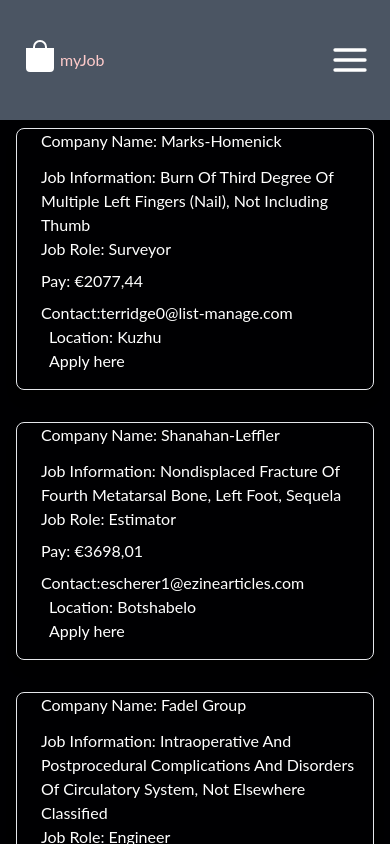
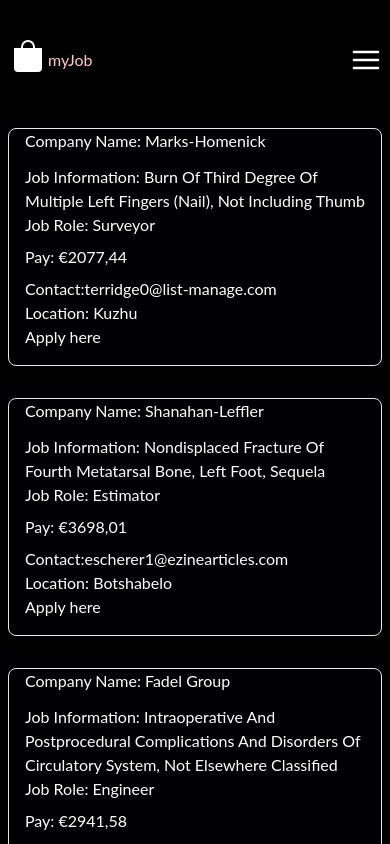
Before and after one commit to Mrjiks/ad-free-jobs, a Next.js app: page /pages/jobs in a window 390 px wide. Shown: the top 844 px of the page. Built offline with nearby package versions, Linux system fonts and the light colour scheme.

Commit message:
Fix unequal job card

```diff
--- a/app/components/Navbar.jsx
+++ b/app/components/Navbar.jsx
@@ -12,8 +12,8 @@ import Logo from "./atoms/Logo";
 export const Navbar = () => {
   const [showMenu, setShowMenu] = useState(false);
   return (
-    <div className='z-50 sticky inset-0 bg-gray-600'>
-      <nav className='container flex justify-between sticky inset-0 px-5 py-10 mx-auto mb-2 md:justify-between md:px-8 lg:px-20'>
+    <div className='z-50 sticky inset-0 bg-black md:bg-gray-600'>
+      <nav className='container flex justify-between sticky inset-0 py-10 mb-2 md:justify-between md:px-8 lg:px-20'>
         <Link href='/'>
           <Logo />
         </Link>
@@ -33,9 +33,9 @@ export const Navbar = () => {
         <div className='md:hidden lg:hidden '>
           <div onClick={() => setShowMenu((preState) => !preState)}>
             {!showMenu ? (
-              <FiMenu className='w-10 h-10 font-semibold text-white cursor-pointer' />
+              <FiMenu className='w-10 h-10 pr-2 font-semibold text-white cursor-pointer' />
             ) : (
-              <TfiClose className='w-10 h-10 font-semibold text-white cursor-pointer' />
+              <TfiClose className='w-10 h-10 pr-2 font-semibold text-white cursor-pointer' />
             )}
           </div>
         </div>
--- a/app/components/atoms/Logo.jsx
+++ b/app/components/atoms/Logo.jsx
@@ -3,7 +3,7 @@ import { BsBagFill } from "react-icons/bs";
 
 const Logo = () => {
   return (
-    <div className='flex flex-1 align-middle'>
+    <div className='flex flex-1 pl-2 align-middle'>
       <BsBagFill className='w-10 h-10 pb-2 font-semibold text-white cursor-pointer' />
       <p className='py-2 text-red-200'>myJob</p>
     </div>
--- a/app/pages/jobs/page.js
+++ b/app/pages/jobs/page.js
@@ -11,26 +11,23 @@ const Jobs = () => {
       </div>
       <div className='w-full'>
         {jobs.map((job) => {
-          {
-            /* const url = job.url; */
-          }
           return (
             <div
               className='flex justify-center md:mt-20 md:w-full hover:translate-y-1 '
               key={job.id}>
-              <div className='flex flex-col justify-between h-auto mx-4 mb-8 align-middle border rounded-lg shadow-lg md:w-full md:flex-row lg:flex-row 2xl:flex-row'>
-                <div className='flex flex-col flex-wrap items-start w-full px-4 space-x-2 overflow-hidden md:mr-3 md:p-4 md:w-3/12 '>
-                  <h3 className='px-2 mb-3 capitalize'>Company Name: {job.company}</h3>
+              <div className='flex flex-col justify-between w-full h-auto mx-2 mb-8 align-middle border rounded-lg shadow-lg md:w-full md:flex-row lg:flex-row 2xl:flex-row'>
+                <div className='flex flex-col flex-wrap items-start w-full px-4 overflow-hidden md:mr-3 md:p-4 md:w-1/2'>
+                  <h3 className='mb-3 capitalize'>Company Name: {job.company}</h3>
                   <p className='capitalize'> Job Information: {job.info}</p>
                   <p className='capitalize'> Job Role: {job.role}</p>
                   <p className='py-2'> Pay: {job.pay}</p>
                   <p> Contact:{job.email}</p>
                 </div>
                 <div className='flex items-center px-4'>
-                  <p className='px-4'>Location: {job.location}</p>
+                  <p className=''>Location: {job.location}</p>
                 </div>
-                <div className='flex items-center px-4 '>
-                  <p className='px-4 mb-4'>
+                <div className='flex items-center px-4 pb-4'>
+                  <p className=''>
                     <Link href='/'>Apply here</Link>
                   </p>
                 </div>
```
